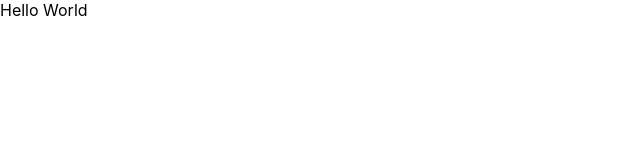
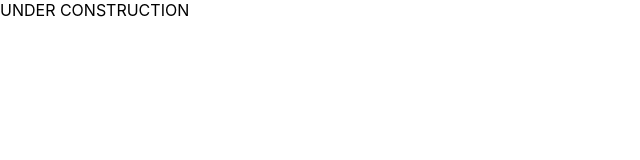
Before and after one commit to amborgw/amborgw.github.io, a React (Create React App) app: page / in a window 1280 px wide. Shown: the top 160 px of the page, without its empty margins (0-640 px from the left). Built offline with nearby package versions, Linux system fonts and the light colour scheme.

Commit message:
Add under construction message

```diff
--- a/src/components/HomePage.js
+++ b/src/components/HomePage.js
@@ -2,6 +2,6 @@ import React from "react";
 
 export default function HomePage() {
     return (
-        <div>Hello World</div>
+        <div>UNDER CONSTRUCTION</div>
     )
 }
```
